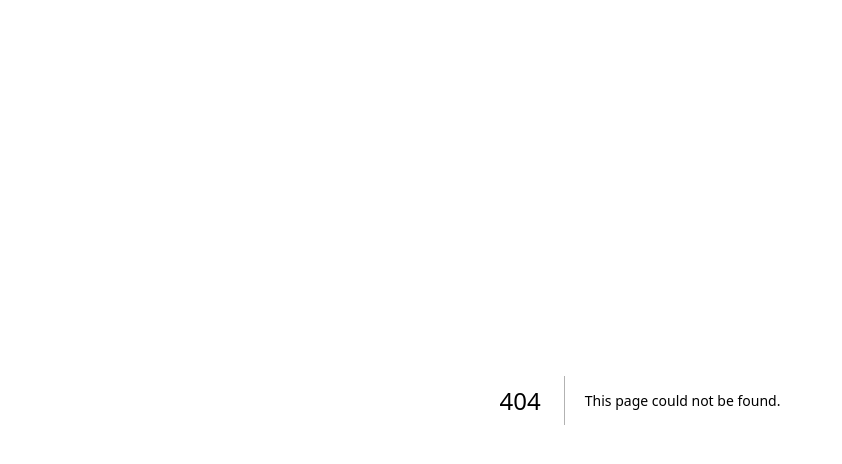
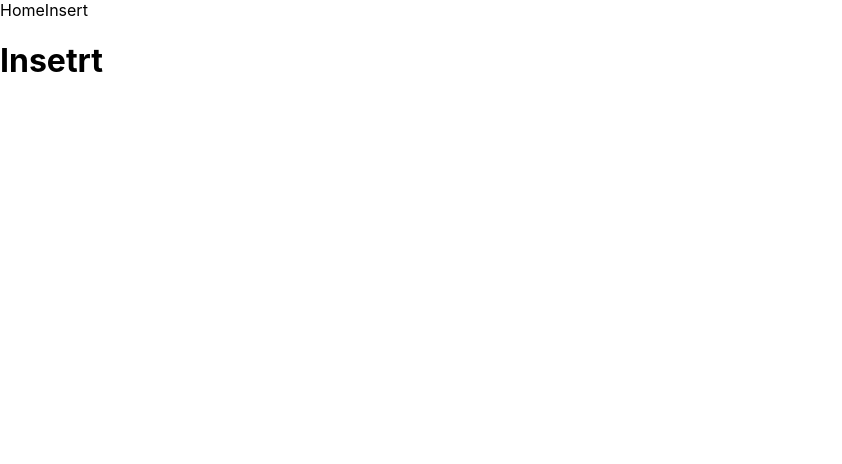
Before and after one commit to LucaPalminteri/nutri, a Next.js app: page /insert in a window 1280 px wide. Before the commit this address had no page. Shown: the top 464 px of the page, without its empty margins (0-842 px from the left). Built offline with nearby package versions, Linux system fonts and the light colour scheme.

Commit message:
add pages

```diff
--- a/pages/_app.tsx
+++ b/pages/_app.tsx
@@ -1,6 +1,15 @@
 import '../styles/globals.css'
 import type { AppProps } from 'next/app'
+import Link from 'next/link'
 
 export default function App({ Component, pageProps }: AppProps) {
-  return <Component {...pageProps} />
+  return (
+    <>
+    <nav>
+      <Link href='/'>Home</Link>
+      <Link href='/insert'>Insert</Link>
+    </nav>
+    <Component {...pageProps} />
+    </>
+  )
 }
--- a/pages/index.tsx
+++ b/pages/index.tsx
@@ -12,6 +12,7 @@ export default function Home() {
       </Head>
 
       <h1>Luca Palminteri</h1>
+      <h4>Home</h4>
     </div>
   )
 }
--- /dev/null
+++ b/pages/insert.jsx
@@ -0,0 +1,11 @@
+import React from 'react'
+
+function insert() {
+  return (
+    <div>
+        <h1>Insetrt</h1>
+    </div>
+  )
+}
+
+export default insert
```
